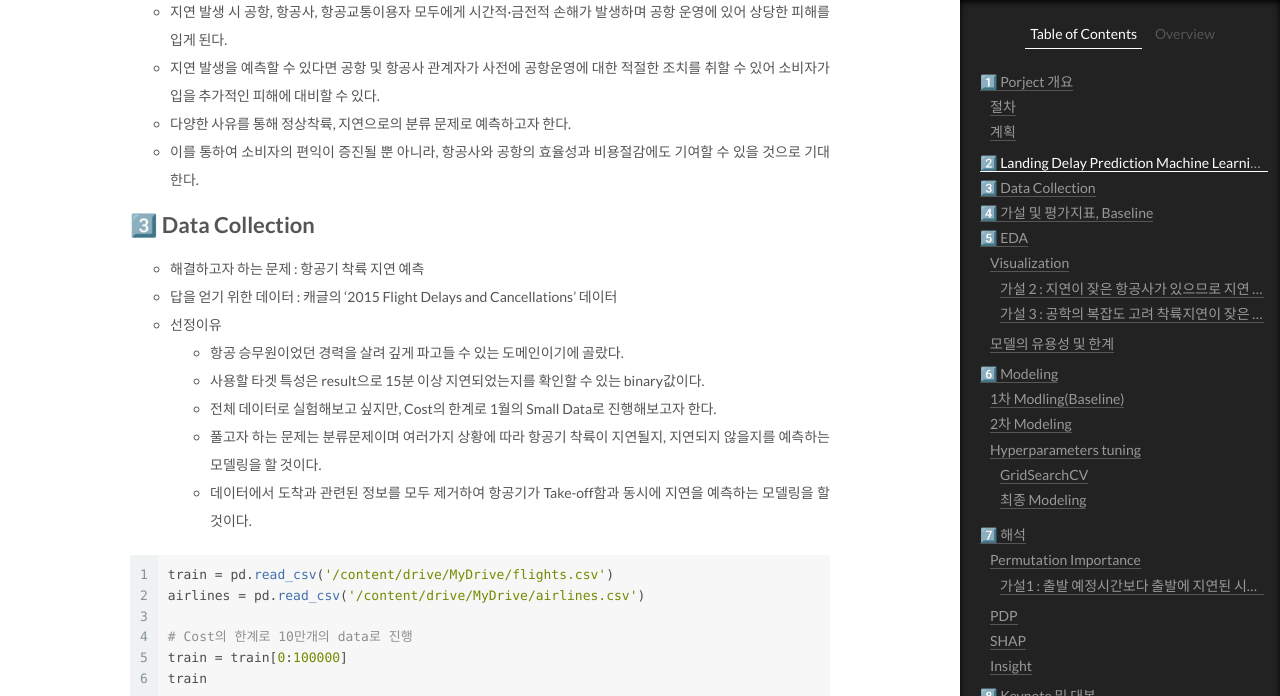
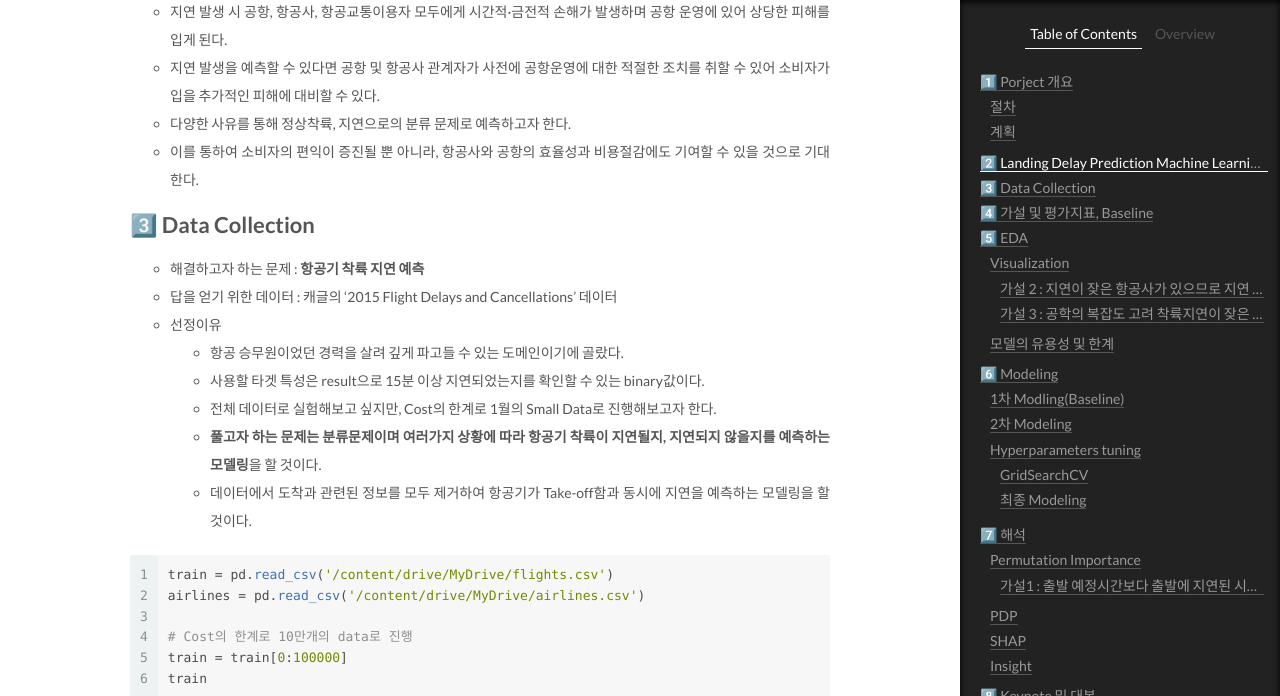
Before and after one commit to 6mini/6mini.github.io, a Jekyll site: the page built from _posts/2021-08-31-project2.md, in a window 1280 px wide and 900 px high, scrolled down 2581 px, cut to the strip 0-696 px from the top of the window. Built offline with Jekyll 4.4.1, drawn with Linux system fonts in a browser that asks for light colours; comment, search, counter and statistics services are not loaded; some of the changed text lies outside the part shown.

````diff
--- a/_posts/2021-08-31-project2.md
+++ b/_posts/2021-08-31-project2.md
@@ -66,13 +66,13 @@ tags: [Project, Python, EDA, Visualization]
 - 이를 통하여 소비자의 편익이 증진될 뿐 아니라, 항공사와 공항의 효율성과 비용절감에도 기여할 수 있을 것으로 기대한다.
 
 # 3️⃣ Data Collection
-- 해결하고자 하는 문제 : 항공기 착륙 지연 예측
+- 해결하고자 하는 문제 : **항공기 착륙 지연 예측**
 - 답을 얻기 위한 데이터 : 캐글의 '2015 Flight Delays and Cancellations' 데이터
 - 선정이유
   - 항공 승무원이었던 경력을 살려 깊게 파고들 수 있는 도메인이기에 골랐다.
   - 사용할 타겟 특성은 result으로 15분 이상 지연되었는지를 확인할 수 있는 binary값이다.
   - 전체 데이터로 실험해보고 싶지만, Cost의 한계로 1월의 Small Data로 진행해보고자 한다.
-  - 풀고자 하는 문제는 분류문제이며 여러가지 상황에 따라 항공기 착륙이 지연될지, 지연되지 않을지를 예측하는 모델링을 할 것이다.
+  - **풀고자 하는 문제는 분류문제이며 여러가지 상황에 따라 항공기 착륙이 지연될지, 지연되지 않을지를 예측하는 모델링**을 할 것이다.
   - 데이터에서 도착과 관련된 정보를 모두 제거하여 항공기가 Take-off함과 동시에 지연을 예측하는 모델링을 할 것이다.
 
 ```py
@@ -841,7 +841,7 @@ auc점수 :  0.9082160941412145
 
 - Test Set에서의 결과도 만족할 만큼 나왔다.
 - Train Set에 과적합되지 않고 일반화가 잘 됐다고 볼 수 있다.
-- 최종적으로 91.5%의 정확도로 착륙 지연을 예측하는 머신러닝 모델을 만들었다.
+- **최종적으로 91.5%의 정확도로 착륙 지연을 예측하는 머신러닝 모델을 만들었다.**
 
 # 7️⃣ 해석
 
````
Also changed, not shown: other parts of _posts/2021-08-31-project2.md (+6 -0 lines).
